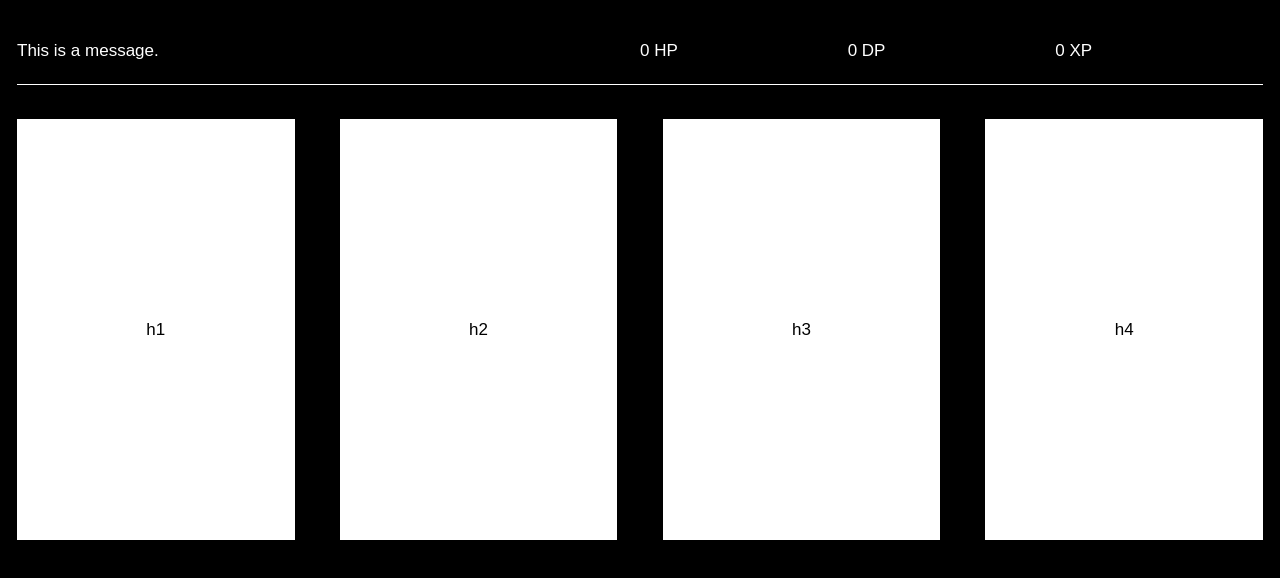
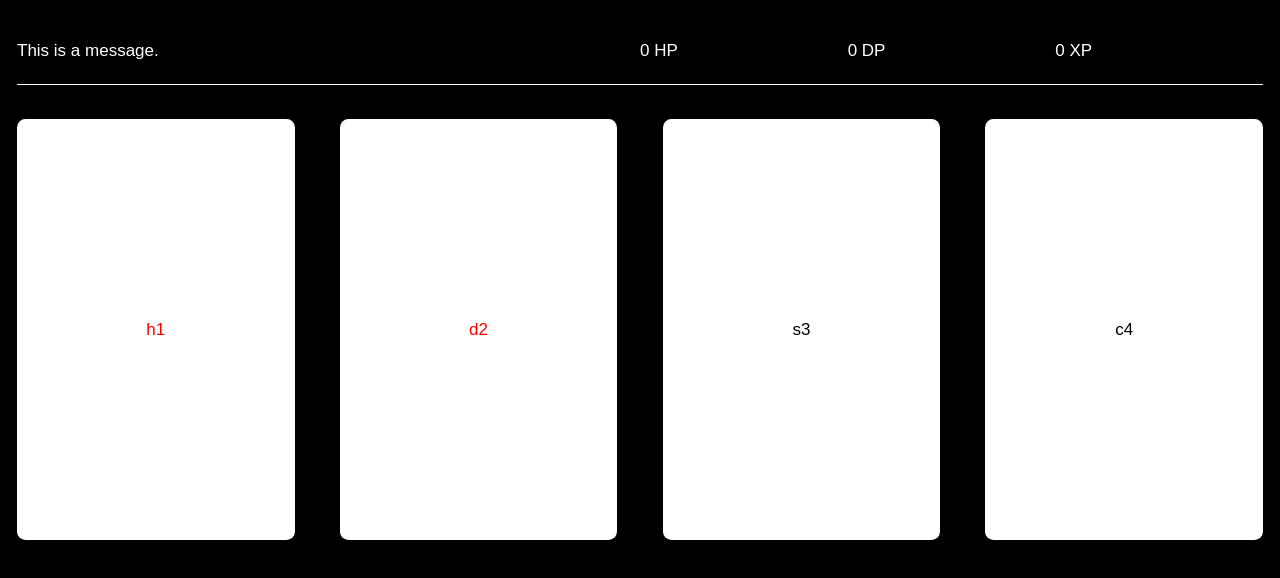
Before and after one commit to Scionar/donsol, a React (Create React App) app: page / in a window 1280 px wide. Shown: the top 578 px of the page. Built offline with nearby package versions, Linux system fonts and the light colour scheme.

Commit message:
Card styling.

```diff
--- a/src/components/Card/Card.js
+++ b/src/components/Card/Card.js
@@ -1,10 +1,25 @@
 import React from 'react';
 import './Card.css';
 
-class Health extends React.Component {
+class Card extends React.Component {
+  constructor(props) {
+    super(props);
+    this.state = {
+      used: false,
+    }
+    this.getClasses = this.getClasses.bind(this);
+  }
+
+  getClasses() {
+    const classList = ['card'];
+    if (['h', 'd'].includes(this.props.type[0])) classList.push('card_red');
+    if (this.state.used === true) classList.push('card_used');
+    return classList.join(' ');
+  }
+
   render() {
     return (
-      <div className="card">
+      <div className={this.getClasses()}>
         <div className="card__card-id">
           {this.props.type}
         </div>
@@ -13,4 +28,4 @@ class Health extends React.Component {
   }
 }
 
-export default Health;
+export default Card;
--- a/src/components/Card/Card.scss
+++ b/src/components/Card/Card.scss
@@ -1,5 +1,7 @@
 .card {
   background-color: #FFF;
+  border-radius: 0.5rem;
+  box-sizing: border-box;
   display: inline-block;
   position: relative;
   width: calc(25% - 2rem);
@@ -11,6 +13,16 @@
   }
 }
 
+.card_red {
+  color: red;
+}
+
+.card_used {
+  background-color: rgba(255,255,255,0.1);
+  border: 1px solid rgba(255,255,255,0.2);
+  color: transparent;
+}
+
 .card__card-id {
   position: absolute;
   top: 50%;
--- a/src/containers/CardContainer/CardContainer.js
+++ b/src/containers/CardContainer/CardContainer.js
@@ -8,7 +8,7 @@ class CardContainer extends React.Component {
   }
 
   printCards() {
-    const data = ['h1', 'h2', 'h3', 'h4'];
+    const data = ['h1', 'd2', 's3', 'c4'];
     return data.map(current => (<Card type={current} />));
   }
 
```
